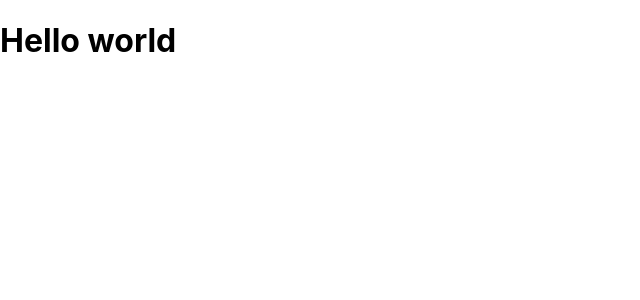
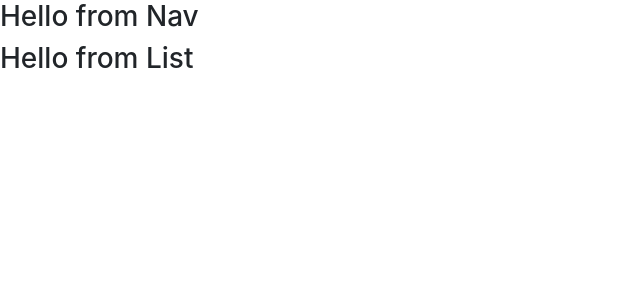
Before and after one commit to conoroshea1996/e-juice, a React (Create React App) app: page / in a window 1280 px wide. Shown: the top 300 px of the page, without its empty margins (0-640 px from the left). Built offline with nearby package versions, Linux system fonts and the light colour scheme.

Commit message:
setup react router

```diff
--- a/package.json
+++ b/package.json
@@ -8,6 +8,7 @@
     "react-bootstrap": "^1.0.0-beta.14",
     "react-dom": "^16.11.0",
     "react-icons": "^3.8.0",
+    "react-router-dom": "^5.1.2",
     "react-scripts": "3.2.0"
   },
   "scripts": {
--- a/src/App.js
+++ b/src/App.js
@@ -1,10 +1,20 @@
 import React from 'react';
+import { Switch, Route } from 'react-router-dom'
+import 'bootstrap/dist/css/bootstrap.min.css';
+
+import Navbar from './components/navbar/navbar';
+import ProductList from './components/productList/productList';
+import Details from './components/details/details';
 
 function App() {
   return (
-    <div className="App">
-      <h1>Hello world</h1>
-    </div>
+    <React.Fragment>
+      <Navbar />
+      <Switch>
+        <Route exact path='/' component={ProductList} />
+        <Route path='/details' component={Details} />
+      </Switch>
+    </React.Fragment>
   );
 }
 
--- /dev/null
+++ b/src/components/navbar/navbar.js
@@ -0,0 +1,11 @@
+import React from 'react';
+
+function Navbar() {
+    return (
+        <React.Fragment>
+            <h3>Hello from Nav</h3>
+        </React.Fragment>
+    );
+}
+
+export default Navbar;
--- /dev/null
+++ b/src/components/productList/productList.js
@@ -0,0 +1,11 @@
+import React from 'react';
+
+function ProductList() {
+    return (
+        <React.Fragment>
+            <h3>Hello from List</h3>
+        </React.Fragment>
+    );
+}
+
+export default ProductList;
--- a/src/index.js
+++ b/src/index.js
@@ -2,9 +2,14 @@ import React from 'react';
 import ReactDOM from 'react-dom';
 import './index.css';
 import App from './App';
+import { BrowserRouter as Router } from 'react-router-dom'
 import * as serviceWorker from './serviceWorker';
 
-ReactDOM.render(<App />, document.getElementById('root'));
+ReactDOM.render(
+    <Router>
+        <App />
+    </Router>
+    , document.getElementById('root'));
 
 // If you want your app to work offline and load faster, you can change
 // unregister() to register() below. Note this comes with some pitfalls.
```
Also changed, not shown: 1 other file (tests, documents, lock files or other folders).
